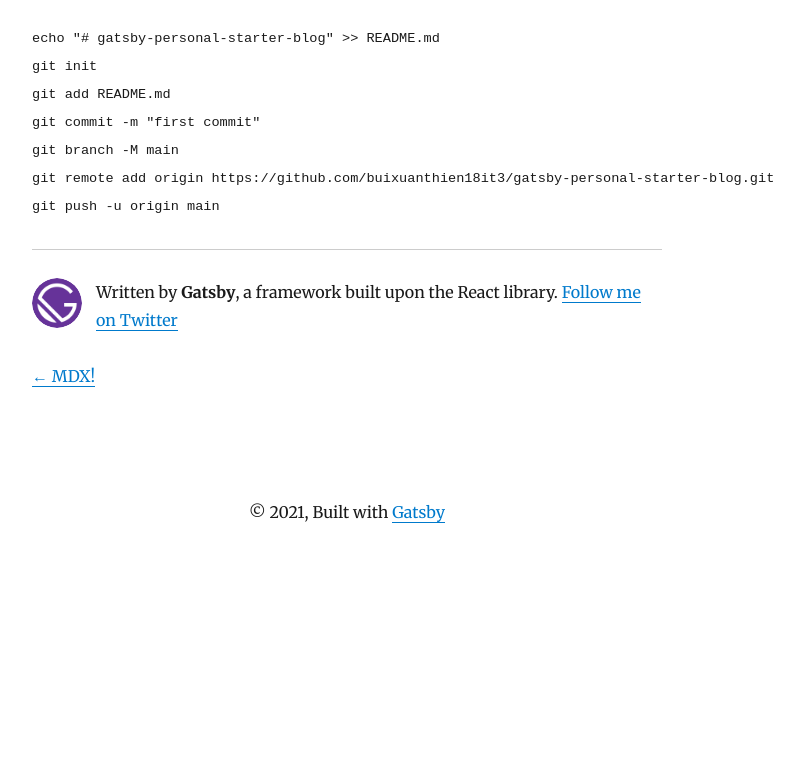
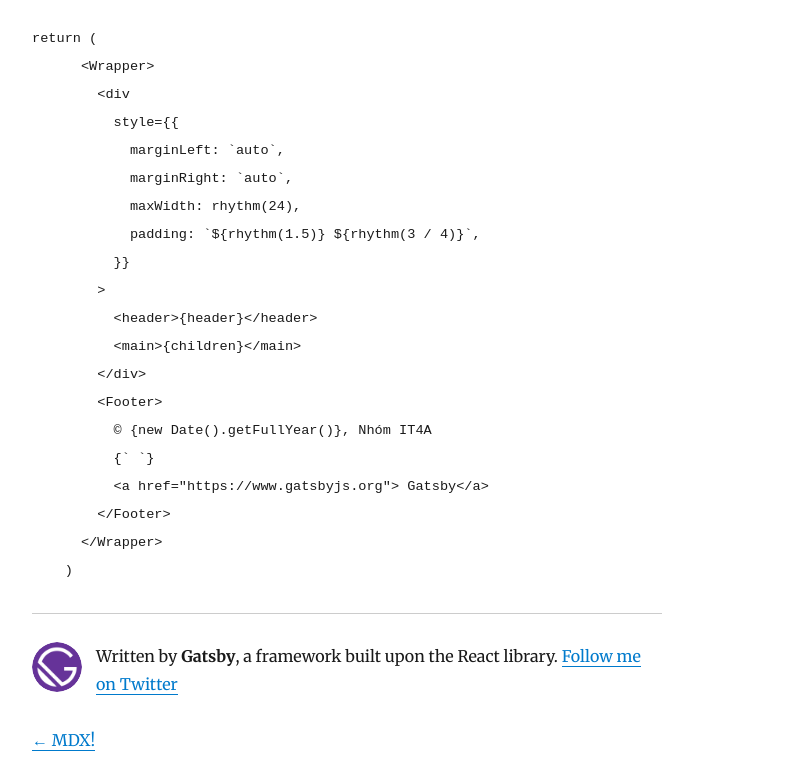
Before and after one commit to buixuanthien18it3/gatsby-personal-starter-blog, a Gatsby site: page /blog/new-blog/ in a window 1280 px wide. Shown: the part 198-975 px from the top of the page, without its empty margins (293-1097 px from the left). Before the commit the page ends 800 px from the top, so only its background shows below. Built offline with nearby package versions, Linux system fonts and the light colour scheme; Gatsby itself is replaced by a stand-in of ours; some packages are replaced by stand-ins of ours; code samples lack their colours.

Commit message:
Update Blog “new-blog”

````diff
--- a/content/blog/new-blog.md
+++ b/content/blog/new-blog.md
@@ -1,15 +1,28 @@
 ---
-path: thien
-date: 2020-12-16T08:49:41.312Z
-title: New Blog
-description: Hôm nay sml vì cái Blog này
+path: https://github.com/buixuanthien18it3/gatsby-personal-starter-blog
+date: 2021-01-01T08:49:41.312Z
+title: My Blog IT
+description: Đây là nguồn blog của mình
 ---
 ```js
-echo "# gatsby-personal-starter-blog" >> README.md
-git init
-git add README.md
-git commit -m "first commit"
-git branch -M main
-git remote add origin https://github.com/buixuanthien18it3/gatsby-personal-starter-blog.git
-git push -u origin main
+return (
+      <Wrapper>
+        <div
+          style={{
+            marginLeft: `auto`,
+            marginRight: `auto`,
+            maxWidth: rhythm(24),
+            padding: `${rhythm(1.5)} ${rhythm(3 / 4)}`,
+          }}
+        >
+          <header>{header}</header>
+          <main>{children}</main>
+        </div>
+        <Footer>
+          © {new Date().getFullYear()}, Nhóm IT4A
+          {` `}
+          <a href="https://www.gatsbyjs.org"> Gatsby</a>
+        </Footer>
+      </Wrapper>
+    )
 ```
````
